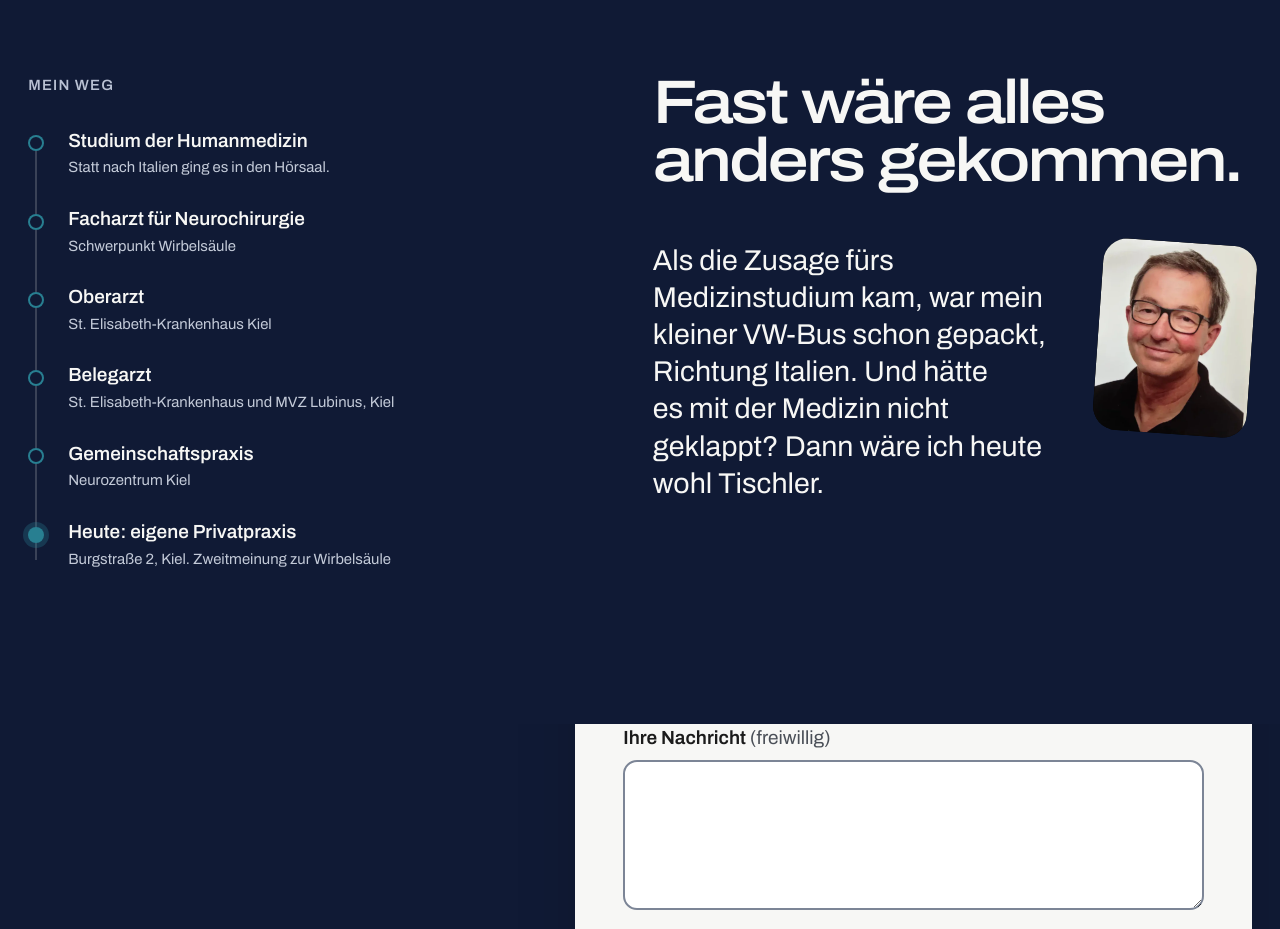
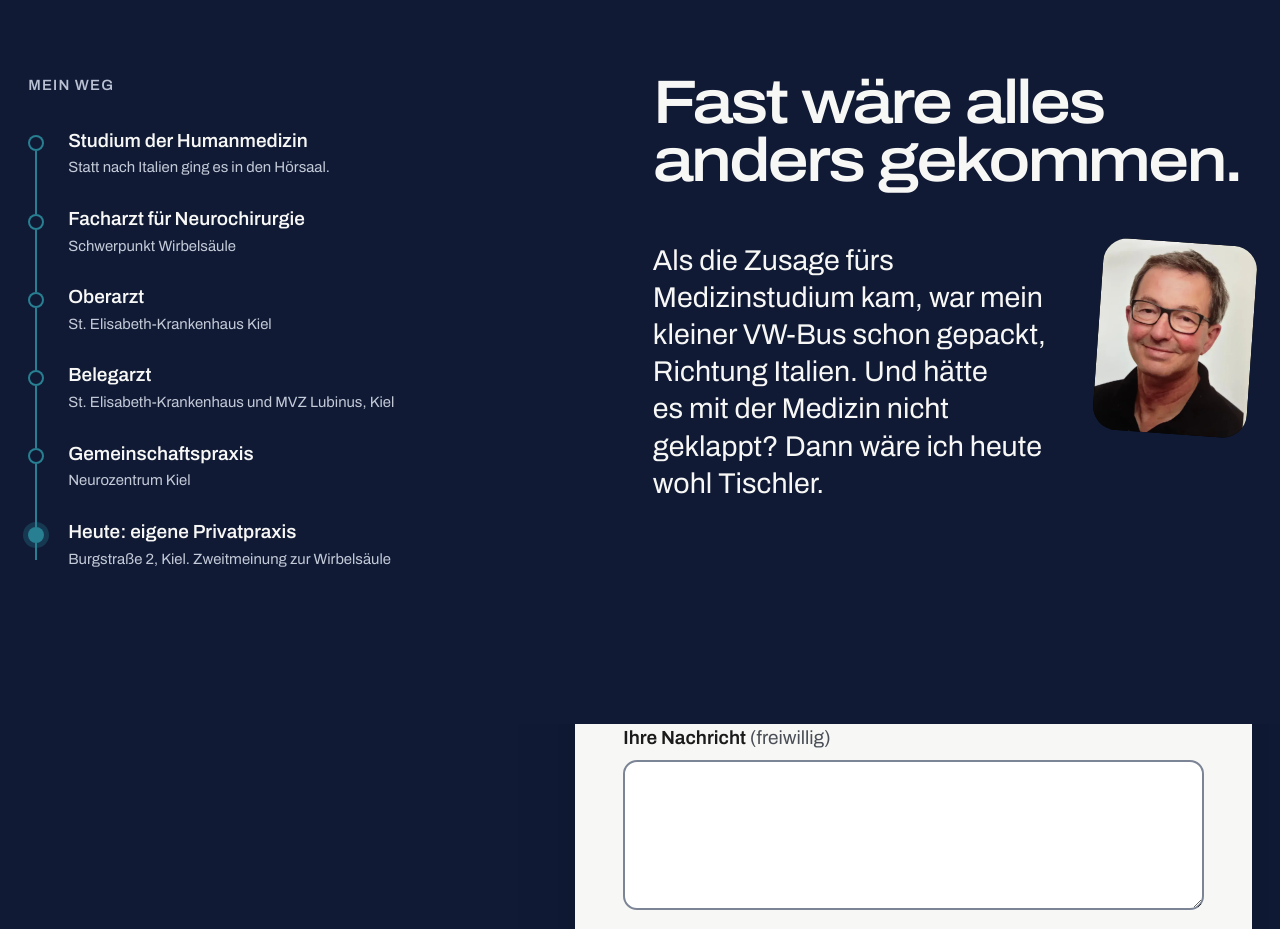
Before and after one commit to seitenschwung/christophmanicke.de, a plain HTML site: page index.html in a window 1280 px wide. Shown: the part 1840-2769 px from the top of the page. Drawn offline with Linux system fonts and the light colour scheme.

Commit message:
Karten-Übergang startet früher, Werdegang wird einmal abgelaufen
Co-Authored-By: Claude Opus 5.5 <noreply@anthropic.com>

```diff
--- a/index.html
+++ b/index.html
@@ -171,7 +171,11 @@ p { max-width: 62ch; text-wrap: pretty; }
 .story { grid-column: 7 / 13; grid-row: 1; }
 .path-title { font-size: var(--step-small); font-weight: 560; letter-spacing: 0.08em; text-transform: uppercase; color: #b9c1d3; }
 .timeline { position: relative; margin-top: 32px; display: grid; gap: 28px; }
-.timeline::before { content: ""; position: absolute; left: 7px; top: 10px; bottom: 10px; width: 2px; background: rgba(247, 247, 245, 0.18); }
+.timeline::before { content: ""; position: absolute; left: 7px; top: 10px; bottom: 10px; width: 2px; background: linear-gradient(to bottom, var(--sea) var(--fill, 0px), rgba(247, 247, 245, 0.18) var(--fill, 0px)); }
+/* the walker: a dot that travels the path once, from the start to today, lighting each station as it passes */
+.timeline::after { content: ""; position: absolute; left: 0; top: 0; width: 16px; height: 16px; border-radius: 50%; background: var(--sea); box-shadow: 0 0 0 6px rgba(40, 127, 145, 0.3); translate: 0 var(--run, 0px); opacity: var(--run-o, 0); pointer-events: none; }
+.timeline li { transition: opacity 600ms ease; }
+.timeline.is-waiting li:not(.is-lit) { opacity: 0.25; }
 .timeline li { position: relative; padding-left: 40px; }
 .timeline li::before { content: ""; position: absolute; left: 0; top: 0.35em; width: 16px; height: 16px; border-radius: 50%; background: var(--navy); box-shadow: inset 0 0 0 2px var(--sea); }
 .timeline li.now::before { background: var(--sea); box-shadow: 0 0 0 5px rgba(40, 127, 145, 0.3); }
@@ -933,6 +937,40 @@ const glider = (() => {
   addEventListener('resize', () => hide(false));
 })();
 
+// The path: when "Mein Weg" comes into view, a dot walks it once from the first station to today and uncovers each one on the way.
+(() => {
+  const list = document.querySelector('#ueber-mich .timeline');
+  if (!list || !('IntersectionObserver' in window) || matchMedia('(prefers-reduced-motion: reduce)').matches) return;
+  const items = [...list.querySelectorAll('li')];
+  list.classList.add('is-waiting');
+  // where each station's dot sits, measured when the walk begins
+  const stops = () => items.map((li) => li.offsetTop + parseFloat(getComputedStyle(li).fontSize) * 0.35);
+  const walk = () => {
+    const ys = stops(), from = ys[0], to = ys[ys.length - 1], ms = 600 * items.length, t0 = performance.now();
+    list.style.setProperty('--run-o', '1');
+    const step = (now) => {
+      const k = Math.min(1, (now - t0) / ms);
+      const e = k < 0.5 ? 2 * k * k : 1 - Math.pow(-2 * k + 2, 2) / 2;
+      const y = from + (to - from) * e;
+      list.style.setProperty('--run', `${y}px`);
+      list.style.setProperty('--fill', `${Math.max(0, y - 2)}px`);
+      items.forEach((li, i) => { if (y >= ys[i] - 1) li.classList.add('is-lit'); });
+      if (k < 1) { requestAnimationFrame(step); return; }
+      // arrived: today's dot takes over from the walker, the whole path stays drawn
+      list.style.setProperty('--run-o', '0');
+      list.style.setProperty('--fill', '100%');
+      list.classList.remove('is-waiting');
+    };
+    requestAnimationFrame(step);
+  };
+  const io = new IntersectionObserver((entries) => {
+    if (!entries.some((e) => e.isIntersecting)) return;
+    io.disconnect();
+    setTimeout(walk, 300);
+  }, { rootMargin: '0px 0px -25% 0px', threshold: 0.2 });
+  io.observe(list);
+})();
+
 // The cue: after a quiet spell it shows that the page goes on; sooner inside the moving scenes, where nothing hints at it.
 (() => {
   const cue = document.querySelector('.cue');
@@ -987,6 +1025,7 @@ const glider = (() => {
   copy.querySelectorAll('[id]').forEach((el) => el.removeAttribute('id'));
   copy.querySelectorAll('[aria-labelledby]').forEach((el) => el.removeAttribute('aria-labelledby'));
   copy.querySelectorAll('[data-reveal]').forEach((el) => el.removeAttribute('data-reveal'));
+  copy.querySelectorAll('.is-waiting').forEach((el) => el.classList.remove('is-waiting'));
   right.append(copy);
   right.inert = true;
   const measure = () => curtain.style.setProperty('--intro-h', `${intro.offsetHeight}px`);
@@ -1057,7 +1096,7 @@ const glider = (() => {
   const stage = sec.querySelector('.map-stage');
   const still = matchMedia('(prefers-reduced-motion: reduce)');
   const clamp = (v) => Math.min(1, Math.max(0, v));
-  const START = 0.6; // once the map has risen this far into the screen, the rest plays by itself
+  const START = 0.1; // as soon as the map peeks in below the form, the rest plays by itself
   const BACK = 0.7; // scrolling back below this share of the pull-back returns to the cards
   let ticking = false, dark = null, lastY = scrollY;
   const place = () => {
@@ -1069,7 +1108,7 @@ const glider = (() => {
     lastY = scrollY;
     const at = r.top + scrollY;
     if (!glider.active && span > 0) {
-      if (dir > 0 && r.top < innerHeight * (1 - START) && p < 1) glider.go(at + span, 2400);
+      if (dir > 0 && r.top < innerHeight * (1 - START) && p < 1) glider.go(at + span, 2600);
       else if (dir < 0 && r.top < 0 && p <= BACK) glider.go(at - innerHeight, 1600);
     }
     const e = p * p * (3 - 2 * p); // even pull-back, soft at both ends
```
